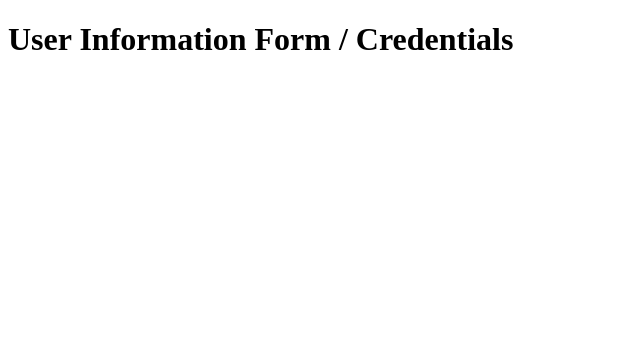
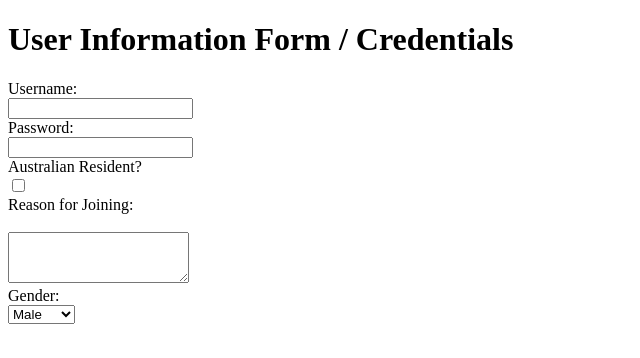
Before and after one commit to dtru0010/fit5032-efolio, a Vue app in the folder week3/dtruong-library/: page / in a window 1280 px wide. Shown: the top 358 px of the page, without its empty margins (0-640 px from the left). Built offline with nearby package versions, Linux system fonts and the light colour scheme.

Commit message:
activity 2 complete

```diff
--- a/week3/dtruong-library/src/components/Form.vue
+++ b/week3/dtruong-library/src/components/Form.vue
@@ -1,8 +1,29 @@
 <script setup></script>
 
 <template>
-  <div>
+  <div class="form">
     <h1>User Information Form / Credentials</h1>
+
+    <form>
+      <label for="username">Username:</label><br />
+      <input type="text" id="username" name="username" /><br />
+
+      <label for="password">Password:</label><br />
+      <input type="password" id="password" name="password" /><br />
+
+      <label for="isAustralian">Australian Resident?</label><br />
+      <input type="checkbox" id="isAustralian" name="isAustralian" /><br />
+
+      <label for="reason">Reason for Joining:</label><br /><br />
+      <textarea id="reason" name="reason" rows="3"></textarea><br />
+
+      <label for="gender">Gender:</label><br />
+      <select id="gender" name="gender">
+        <option value="male">Male</option>
+        <option value="female">Female</option>
+        <option value="other">Other</option>
+      </select>
+    </form>
   </div>
 </template>
 
```
